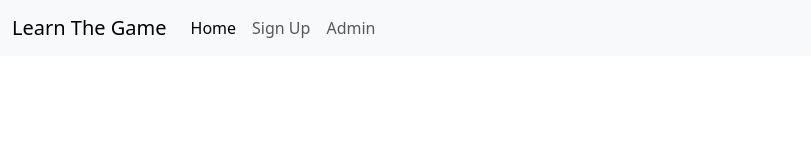
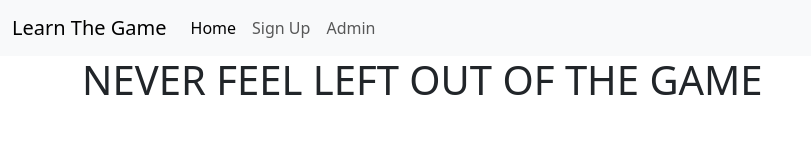
Before and after one commit to briane0717/SBA-307, a plain HTML site: page index.html in a window 1280 px wide. Shown: the whole page, without its empty margins (0-811 px from the left). Drawn offline with nearby package versions, Linux system fonts and the light colour scheme.

Commit message:
added header

```diff
--- a/index.html
+++ b/index.html
@@ -23,7 +23,12 @@
       </div>
     </nav>
     </nav>
-
+    <div class="header">
+      <div class="container">
+        <h1>NEVER FEEL LEFT OUT OF THE GAME</h1>
+      </div>
+      </div>
+    </div>
 
 
 
```
